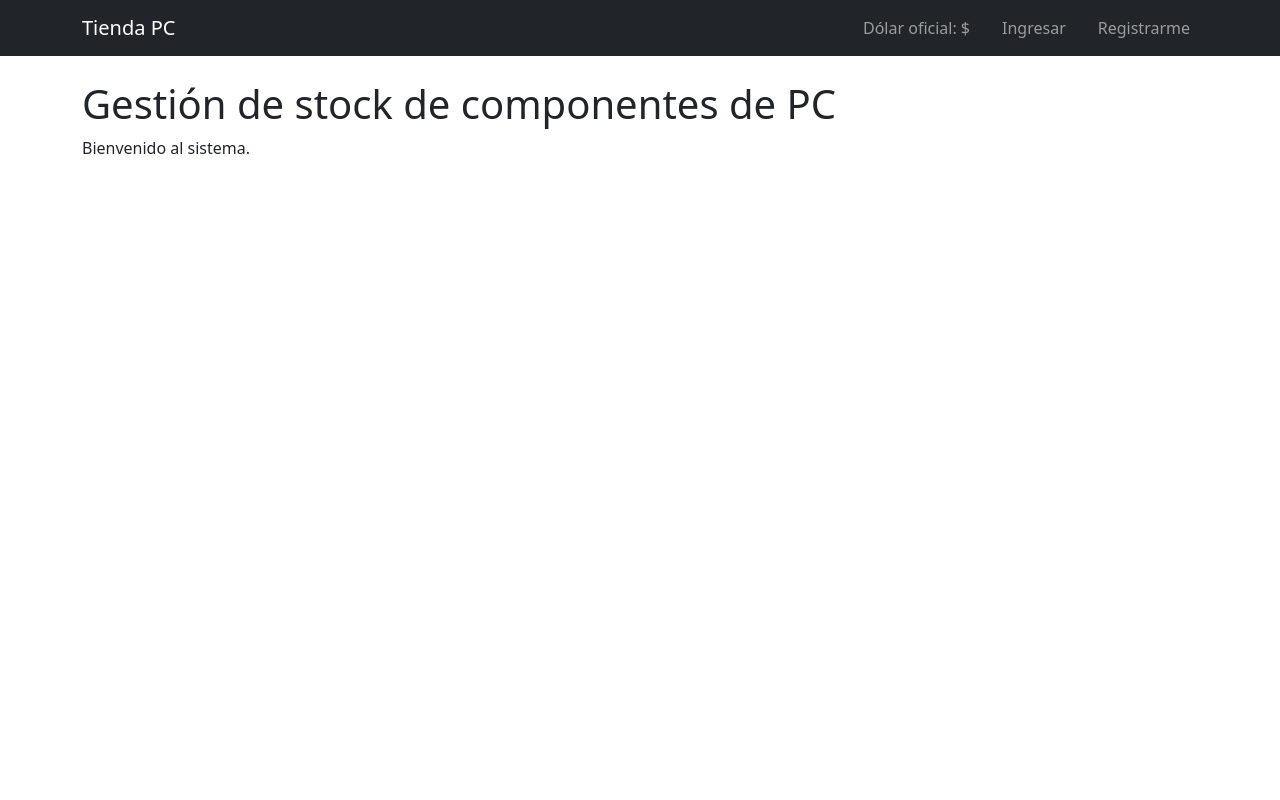
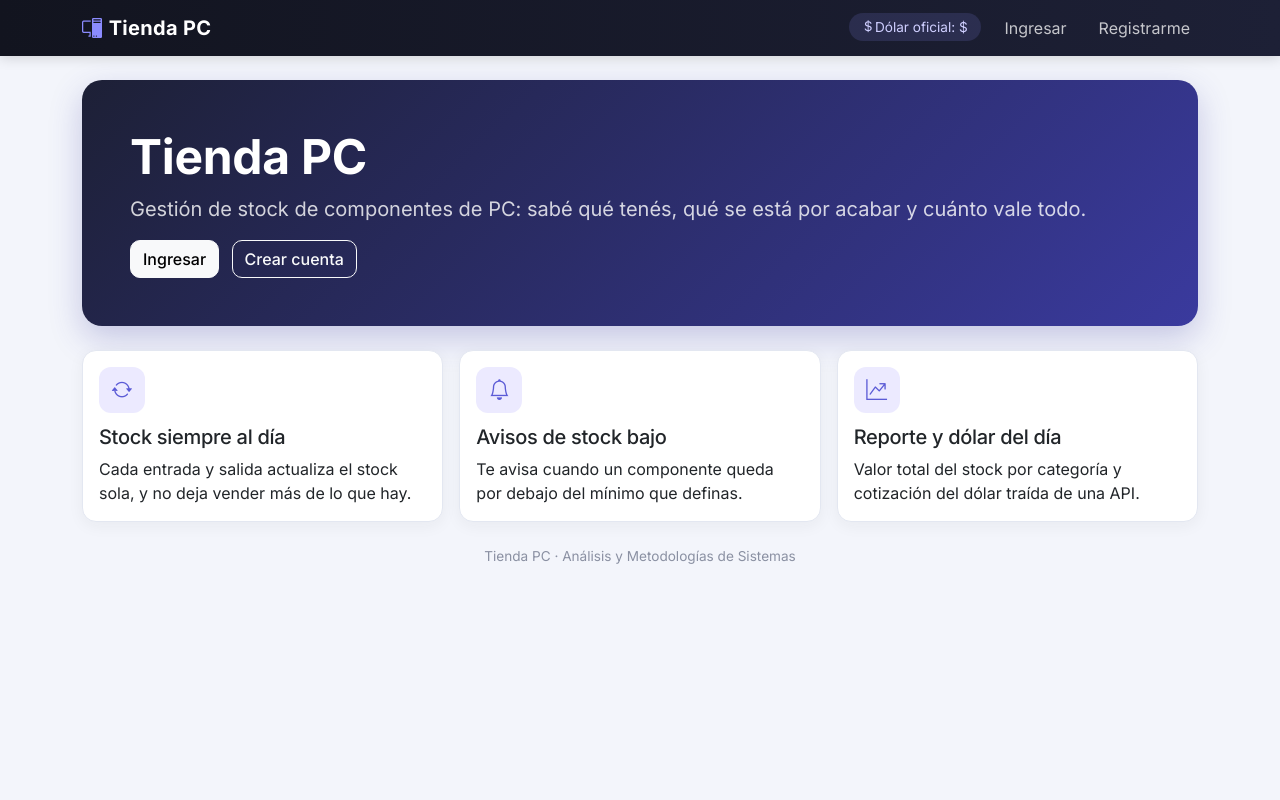
Before and after one commit to axelbrana00/tienda-pc-app, a Flask app: page / in a window 1280 px wide. Run offline with Flask 3, Linux system fonts and the light colour scheme.

Commit message:
Mejoras visuales, resumen en inicio y gráfico en reporte
Nuevo inicio con resumen del stock, estilos propios (static/estilos.css), iconos, gráfico por categoría en el reporte y mensaje más claro en el registro

```diff
--- a/app.py
+++ b/app.py
@@ -4,10 +4,10 @@ from authlib.integrations.flask_client import OAuth
 from dotenv import load_dotenv
 from flask import Flask, flash, redirect, render_template, request, url_for
 from flask_bcrypt import Bcrypt
-from flask_login import LoginManager, login_required, login_user, logout_user
+from flask_login import LoginManager, current_user, login_required, login_user, logout_user
 from werkzeug.middleware.proxy_fix import ProxyFix
 
-from models import Categoria, Componente, Proveedor, Usuario, db
+from models import Categoria, Componente, Movimiento, Proveedor, Usuario, db
 
 load_dotenv()
 
@@ -73,7 +73,18 @@ def cargar_usuario(user_id):
 
 @app.route("/")
 def inicio():
-    return render_template("inicio.html")
+    resumen = None
+    if current_user.is_authenticated:
+        activos = Componente.query.filter_by(activo=True).all()
+        resumen = dict(
+            componentes=len(activos),
+            unidades=sum(c.stock for c in activos),
+            valor=sum(c.stock * c.precio for c in activos),
+            stock_bajo=[c for c in activos if c.stock <= c.stock_minimo],
+            proveedores=Proveedor.query.count(),
+            ultimos=Movimiento.query.order_by(Movimiento.fecha.desc()).limit(5).all(),
+        )
+    return render_template("inicio.html", resumen=resumen)
 
 
 @app.route("/registro", methods=["GET", "POST"])
@@ -84,7 +95,7 @@ def registro():
         password = request.form["password"]
 
         if Usuario.query.filter_by(email=email).first():
-            flash("Ese email ya está registrado.", "danger")
+            flash("No se pudo crear la cuenta con ese email. Si ya tenés una, iniciá sesión.", "danger")
             return redirect(url_for("registro"))
 
         password_hash = bcrypt.generate_password_hash(password).decode("utf-8")
--- /dev/null
+++ b/static/estilos.css
@@ -0,0 +1,131 @@
+:root {
+  --acento: #5b5bd6;
+  --acento-oscuro: #4646b8;
+  --fondo: #f3f5fb;
+  --texto: #1f2430;
+  --borde: #e3e7f1;
+}
+
+body {
+  font-family: "Inter", system-ui, -apple-system, "Segoe UI", sans-serif;
+  background: var(--fondo);
+  color: var(--texto);
+  min-height: 100vh;
+}
+
+/* Barra superior */
+.navbar {
+  background: linear-gradient(90deg, #12141f 0%, #1d2036 100%) !important;
+  box-shadow: 0 2px 12px rgba(0, 0, 0, .15);
+}
+.navbar-brand { font-weight: 700; letter-spacing: .3px; }
+.navbar-brand .bi { color: #8b8bff; margin-right: .4rem; }
+.navbar .nav-link { color: rgba(255, 255, 255, .75); transition: color .15s; }
+.navbar a.nav-link:hover { color: #fff; }
+.chip-dolar {
+  background: rgba(139, 139, 255, .15);
+  color: #cfcfff !important;
+  border-radius: 999px;
+  padding: .25rem .8rem !important;
+  margin-top: .3rem;
+  font-size: .85rem;
+}
+
+/* Títulos */
+h1, h2, h3 { font-weight: 700; letter-spacing: -.3px; }
+h2 { font-size: 1.6rem; }
+
+/* Botones */
+.btn { border-radius: 10px; font-weight: 500; }
+.btn-primary {
+  --bs-btn-bg: var(--acento);
+  --bs-btn-border-color: var(--acento);
+  --bs-btn-hover-bg: var(--acento-oscuro);
+  --bs-btn-hover-border-color: var(--acento-oscuro);
+  --bs-btn-active-bg: var(--acento-oscuro);
+  --bs-btn-active-border-color: var(--acento-oscuro);
+}
+.btn-outline-primary {
+  --bs-btn-color: var(--acento);
+  --bs-btn-border-color: var(--acento);
+  --bs-btn-hover-bg: var(--acento);
+  --bs-btn-hover-border-color: var(--acento);
+  --bs-btn-active-bg: var(--acento);
+  --bs-btn-active-border-color: var(--acento);
+}
+
+/* Tablas como tarjetas */
+.table {
+  background: #fff;
+  border-collapse: separate;
+  border-spacing: 0;
+  border: 1px solid var(--borde);
+  border-radius: 14px;
+  overflow: hidden;
+  box-shadow: 0 4px 16px rgba(31, 36, 48, .05);
+  --bs-table-striped-bg: #f8f9fe;
+}
+.table thead th {
+  background: #eef0fa;
+  color: #5a6075;
+  font-size: .78rem;
+  text-transform: uppercase;
+  letter-spacing: .6px;
+  border-bottom: 1px solid var(--borde);
+  padding: .85rem 1rem;
+}
+.table td { padding: .8rem 1rem; vertical-align: middle; }
+.table tbody tr:hover td { background: #f1f2ff; }
+
+/* Formularios (login, registro, nuevo/editar) como tarjeta */
+.row.justify-content-center > [class*="col-"] {
+  background: #fff;
+  border: 1px solid var(--borde);
+  border-radius: 16px;
+  padding: 2rem;
+  box-shadow: 0 8px 28px rgba(31, 36, 48, .08);
+}
+.form-control, .form-select {
+  border-radius: 10px;
+  border-color: var(--borde);
+  padding: .6rem .85rem;
+}
+.form-control:focus, .form-select:focus {
+  border-color: var(--acento);
+  box-shadow: 0 0 0 .2rem rgba(91, 91, 214, .18);
+}
+.form-label { font-weight: 500; font-size: .9rem; }
+
+/* Alertas */
+.alert { border-radius: 12px; border: 0; }
+
+/* Tarjetas */
+.card {
+  border: 1px solid var(--borde);
+  border-radius: 14px;
+  box-shadow: 0 4px 16px rgba(31, 36, 48, .05);
+}
+.tarjeta-link { transition: transform .15s, box-shadow .15s; }
+.tarjeta-link:hover { transform: translateY(-3px); box-shadow: 0 10px 24px rgba(31, 36, 48, .1); }
+
+/* Inicio */
+.hero {
+  background: linear-gradient(135deg, #1d2036 0%, #3a3a9e 100%);
+  color: #fff;
+  border-radius: 20px;
+  padding: 3rem;
+  box-shadow: 0 12px 32px rgba(58, 58, 158, .25);
+}
+.hero .lead { color: rgba(255, 255, 255, .8); }
+.hero .btn-outline-light:hover { color: #1d2036; }
+.icono {
+  width: 46px; height: 46px;
+  display: inline-flex; align-items: center; justify-content: center;
+  border-radius: 12px;
+  background: #eceaff; color: var(--acento);
+  font-size: 1.3rem;
+  margin-bottom: .75rem;
+}
+.numero { font-size: 1.9rem; font-weight: 700; line-height: 1.1; }
+
+footer.pie { color: #8a90a2; font-size: .85rem; }
--- a/templates/base.html
+++ b/templates/base.html
@@ -5,20 +5,23 @@
   <meta name="viewport" content="width=device-width, initial-scale=1">
   <title>{% block titulo %}Tienda PC{% endblock %}</title>
   <link href="https://cdn.jsdelivr.net/npm/bootstrap@5.3.3/dist/css/bootstrap.min.css" rel="stylesheet">
+  <link href="https://cdn.jsdelivr.net/npm/bootstrap-icons@1.11.3/font/bootstrap-icons.min.css" rel="stylesheet">
+  <link href="https://fonts.googleapis.com/css2?family=Inter:wght@400;500;600;700&display=swap" rel="stylesheet">
+  <link href="{{ url_for('static', filename='estilos.css') }}" rel="stylesheet">
 </head>
 <body>
     <nav class="navbar navbar-expand-lg navbar-dark bg-dark">
     <div class="container">
-      <a class="navbar-brand" href="/">Tienda PC</a>
+      <a class="navbar-brand" href="/"><i class="bi bi-pc-display"></i>Tienda PC</a>
       <ul class="navbar-nav ms-auto flex-row gap-3">
         {% if dolar %}
-          <li class="nav-item"><span class="nav-link">Dólar oficial: ${{ dolar.venta }}</span></li>
+          <li class="nav-item"><span class="nav-link chip-dolar"><i class="bi bi-currency-dollar"></i>Dólar oficial: ${{ dolar.venta }}</span></li>
         {% endif %}
         {% if current_user.is_authenticated %}
           <li class="nav-item"><a class="nav-link" href="{{ url_for('componentes') }}">Componentes</a></li>
           <li class="nav-item"><a class="nav-link" href="{{ url_for('proveedores.listado') }}">Proveedores</a></li>
           <li class="nav-item"><a class="nav-link" href="{{ url_for('movimientos.listado') }}">Movimientos</a></li>
-          <li class="nav-item"><span class="nav-link">{{ current_user.nombre }}</span></li>
+          <li class="nav-item"><span class="nav-link"><i class="bi bi-person-circle"></i> {{ current_user.nombre }}</span></li>
           <li class="nav-item"><a class="nav-link" href="{{ url_for('logout') }}">Salir</a></li>
         {% else %}
           <li class="nav-item"><a class="nav-link" href="{{ url_for('login') }}">Ingresar</a></li>
@@ -30,6 +33,8 @@
   <main class="container my-4">
     {% block contenido %}{% endblock %}
   </main>
+  <footer class="pie text-center pb-4">Tienda PC · Análisis y Metodologías de Sistemas</footer>
   <script src="https://cdn.jsdelivr.net/npm/bootstrap@5.3.3/dist/js/bootstrap.bundle.min.js"></script>
+  {% block scripts %}{% endblock %}
 </body>
 </html>
--- a/templates/componente_editar.html
+++ b/templates/componente_editar.html
@@ -50,7 +50,7 @@
         <input class="form-check-input" type="checkbox" name="activo" id="activo" {% if componente.activo %}checked{% endif %}>
         <label class="form-check-label" for="activo">Activo (si lo destildás, deja de aparecer en el listado)</label>
       </div>
-      <button type="submit" class="btn btn-primary">Guardar cambios</button>
+      <button type="submit" class="btn btn-primary"><i class="bi bi-check-lg"></i> Guardar cambios</button>
       <a href="{{ url_for('componentes') }}" class="btn btn-link">Cancelar</a>
     </form>
   </div>
--- a/templates/componente_nuevo.html
+++ b/templates/componente_nuevo.html
@@ -46,7 +46,7 @@
         </select>
       </div>
       {% endif %}
-      <button type="submit" class="btn btn-primary">Guardar</button>
+      <button type="submit" class="btn btn-primary"><i class="bi bi-check-lg"></i> Guardar</button>
       <a href="{{ url_for('inicio') }}" class="btn btn-link">Cancelar</a>
     </form>
   </div>
--- a/templates/inicio.html
+++ b/templates/inicio.html
@@ -1,5 +1,97 @@
 {% extends "base.html" %}
 {% block contenido %}
-<h1>Gestión de stock de componentes de PC</h1>
-<p>Bienvenido al sistema.</p>
+<div class="hero mb-4">
+  <h1 class="display-5 fw-bold">Tienda PC</h1>
+  <p class="lead mb-3">Gestión de stock de componentes de PC: sabé qué tenés, qué se está por acabar y cuánto vale todo.</p>
+  {% if current_user.is_authenticated %}
+    <a class="btn btn-light me-2" href="{{ url_for('componentes') }}">Ver componentes</a>
+    <a class="btn btn-outline-light" href="{{ url_for('reporte') }}">Ver reporte</a>
+  {% else %}
+    <a class="btn btn-light me-2" href="{{ url_for('login') }}">Ingresar</a>
+    <a class="btn btn-outline-light" href="{{ url_for('registro') }}">Crear cuenta</a>
+  {% endif %}
+</div>
+
+{% if resumen %}
+<h2 class="h4 mb-3">Resumen del stock</h2>
+<div class="row g-3 mb-4">
+  <div class="col-6 col-md-3">
+    <div class="card text-center h-100"><div class="card-body">
+      <div class="numero">{{ resumen.componentes }}</div>
+      <div class="text-muted">Componentes activos</div>
+    </div></div>
+  </div>
+  <div class="col-6 col-md-3">
+    <div class="card text-center h-100"><div class="card-body">
+      <div class="numero">{{ resumen.unidades }}</div>
+      <div class="text-muted">Unidades en stock</div>
+    </div></div>
+  </div>
+  <div class="col-6 col-md-3">
+    <div class="card text-center h-100"><div class="card-body">
+      <div class="numero">${{ "{:,.0f}".format(resumen.valor).replace(",", ".") }}</div>
+      <div class="text-muted">Valor del stock</div>
+    </div></div>
+  </div>
+  <div class="col-6 col-md-3">
+    <div class="card text-center h-100 {% if resumen.stock_bajo %}border-danger{% endif %}"><div class="card-body">
+      <div class="numero {% if resumen.stock_bajo %}text-danger{% endif %}">{{ resumen.stock_bajo|length }}</div>
+      <div class="text-muted">Con stock bajo</div>
+    </div></div>
+  </div>
+</div>
+
+<div class="row g-3 mb-4">
+  <div class="col-md-6">
+    <div class="card h-100"><div class="card-body">
+      <h3 class="h5">Stock bajo</h3>
+      {% if resumen.stock_bajo %}
+        <ul class="mb-0">
+          {% for c in resumen.stock_bajo %}
+          <li>{{ c.nombre }} <span class="text-muted">({{ c.stock }} de mínimo {{ c.stock_minimo }})</span></li>
+          {% endfor %}
+        </ul>
+      {% else %}
+        <p class="text-muted mb-0">Todo en orden, no hay componentes con stock bajo.</p>
+      {% endif %}
+    </div></div>
+  </div>
+  <div class="col-md-6">
+    <div class="card h-100"><div class="card-body">
+      <h3 class="h5">Últimos movimientos</h3>
+      {% if resumen.ultimos %}
+        <ul class="mb-0">
+          {% for m in resumen.ultimos %}
+          <li>
+            <span class="badge {% if m.tipo == 'entrada' %}bg-success{% else %}bg-danger{% endif %}">{{ m.tipo }}</span>
+            {{ m.cantidad }} × {{ m.componente.nombre }}
+            <span class="text-muted">· {{ m.fecha|hora_ar }}</span>
+          </li>
+          {% endfor %}
+        </ul>
+      {% else %}
+        <p class="text-muted mb-0">Todavía no hay movimientos.</p>
+      {% endif %}
+    </div></div>
+  </div>
+</div>
+{% else %}
+<div class="row g-3 mb-4">
+  <div class="col-md-4"><div class="card h-100"><div class="card-body">
+    <div class="icono"><i class="bi bi-arrow-repeat"></i></div>
+    <h3 class="h5">Stock siempre al día</h3>
+    <p class="mb-0">Cada entrada y salida actualiza el stock sola, y no deja vender más de lo que hay.</p>
+  </div></div></div>
+  <div class="col-md-4"><div class="card h-100"><div class="card-body">
+    <div class="icono"><i class="bi bi-bell"></i></div>
+    <h3 class="h5">Avisos de stock bajo</h3>
+    <p class="mb-0">Te avisa cuando un componente queda por debajo del mínimo que definas.</p>
+  </div></div></div>
+  <div class="col-md-4"><div class="card h-100"><div class="card-body">
+    <div class="icono"><i class="bi bi-graph-up-arrow"></i></div>
+    <h3 class="h5">Reporte y dólar del día</h3>
+    <p class="mb-0">Valor total del stock por categoría y cotización del dólar traída de una API.</p>
+  </div></div></div>
+</div>
+{% endif %}
 {% endblock %}
--- a/templates/login.html
+++ b/templates/login.html
@@ -22,7 +22,7 @@
       <a href="{{ url_for('registro') }}" class="btn btn-link">Crear cuenta</a>
     </form>
         <hr>
-    <a href="{{ url_for('login_google') }}" class="btn btn-outline-dark w-100">Ingresar con Google</a>
+    <a href="{{ url_for('login_google') }}" class="btn btn-outline-dark w-100"><i class="bi bi-google me-1"></i> Ingresar con Google</a>
   </div>
 </div>
 {% endblock %}
--- a/templates/movimientos_nuevo.html
+++ b/templates/movimientos_nuevo.html
@@ -29,7 +29,7 @@
         <label class="form-label">Cantidad</label>
         <input type="number" name="cantidad" min="1" value="1" class="form-control" required>
       </div>
-      <button type="submit" class="btn btn-primary">Registrar</button>
+      <button type="submit" class="btn btn-primary"><i class="bi bi-check-lg"></i> Registrar</button>
       <a href="{{ url_for('movimientos.listado') }}" class="btn btn-link">Cancelar</a>
     </form>
   </div>
--- a/templates/proveedor_nuevo.html
+++ b/templates/proveedor_nuevo.html
@@ -18,7 +18,7 @@
         <label class="form-label">Contacto (email o teléfono)</label>
         <input type="text" name="contacto" class="form-control">
       </div>
-      <button type="submit" class="btn btn-primary">Guardar</button>
+      <button type="submit" class="btn btn-primary"><i class="bi bi-check-lg"></i> Guardar</button>
       <a href="{{ url_for('proveedores.listado') }}" class="btn btn-link">Cancelar</a>
     </form>
   </div>
--- a/templates/proveedores.html
+++ b/templates/proveedores.html
@@ -2,8 +2,8 @@
 {% block titulo %}Proveedores{% endblock %}
 {% block contenido %}
 <div class="d-flex justify-content-between align-items-center mb-3">
-  <h2>Proveedores</h2>
-  <a href="{{ url_for('proveedores.nuevo') }}" class="btn btn-primary">Nuevo proveedor</a>
+  <h2><i class="bi bi-truck me-2"></i>Proveedores</h2>
+  <a href="{{ url_for('proveedores.nuevo') }}" class="btn btn-primary"><i class="bi bi-plus-lg"></i> Nuevo proveedor</a>
 </div>
 {% with mensajes = get_flashed_messages(with_categories=true) %}
   {% for categoria, mensaje in mensajes %}
```
Also changed, not shown: templates/componentes.html (+5 -5 lines), templates/movimientos.html (+4 -4 lines), templates/reporte.html (+34 -2 lines).
